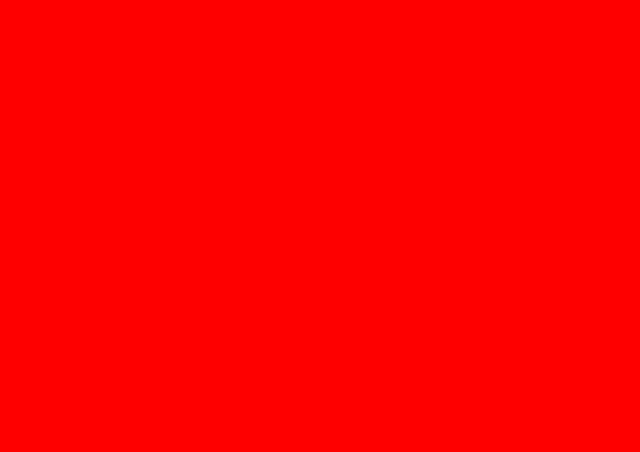
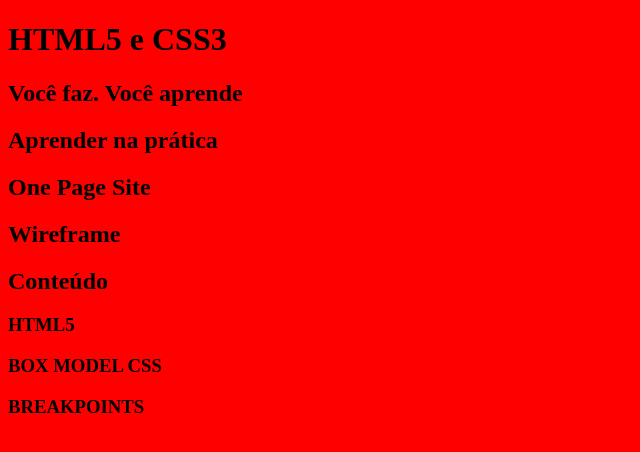
Before and after one commit to vazfabio/onepage, a plain HTML site: page index.html in a window 1280 px wide. Shown: the whole page, without its empty margins (0-640 px from the left). Drawn offline with Linux system fonts and the light colour scheme.

Commit message:
Semânticas e Heading tags

```diff
--- a/index.html
+++ b/index.html
@@ -1,15 +1,56 @@
 <!DOCTYPE html>
 <html lang="pt-br">
+
 <head>
     <meta charset="UTF-8">
     <meta http-equiv="X-UA-Compatible" content="IE=edge">
     <meta name="viewport" content="width=device-width, initial-scale=1.0">
     <title>HTML E CSS3</title>
-    <meta name="description" content="É um layout de apenas uma página com todas as informações necessárias, ordenadas de maneira estratégica e otimizada. O conceito da onepage nasceu em 2012 e se tornou um sucesso.">
+    <meta name="description"
+        content="É um layout de apenas uma página com todas as informações necessárias, ordenadas de maneira estratégica e otimizada. O conceito da onepage nasceu em 2012 e se tornou um sucesso.">
     <link rel="shortcut icon" href="img/favicon.png" type="image/x-icon">
     <link rel="stylesheet" href="style.css">
 </head>
+
 <body>
+    <!-- Cabeçalhos -->
+    <header>
 
+    </header>
+
+    <!-- Destaques -->
+    <main>
+        <h1>HTML5 e CSS3</h1>
+        <h2>Você faz. Você aprende</h2>
+    </main>
+
+    <!-- Sobre -->
+    <section>
+        <h2>Aprender na prática</h2>
+    </section>
+
+    <!-- One page -->
+    <section>
+        <h2>One Page Site</h2>
+    </section>
+
+    <!-- Wireframe -->
+    <section>
+        <h2>Wireframe</h2>
+    </section>
+
+    <!-- Conteúdo -->
+    <section>
+        <h2>Conteúdo</h2>
+        <h3>HTML5</h3>
+        <h3>BOX MODEL CSS</h3>
+        <h3>BREAKPOINTS</h3>
+    </section>
+
+    <!-- Rodapé -->
+    <footer>
+
+    </footer>
 </body>
+
 </html>
```
